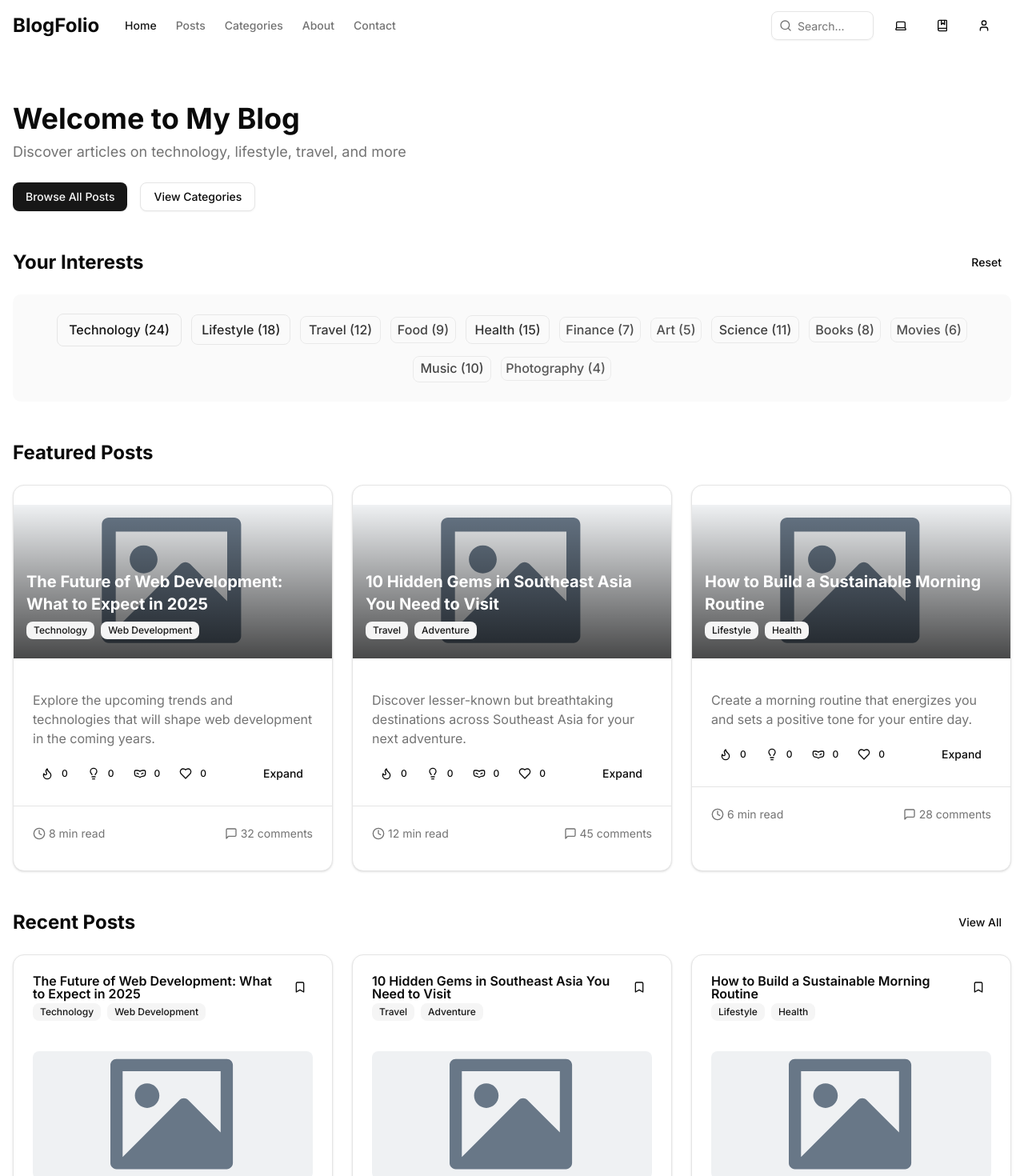
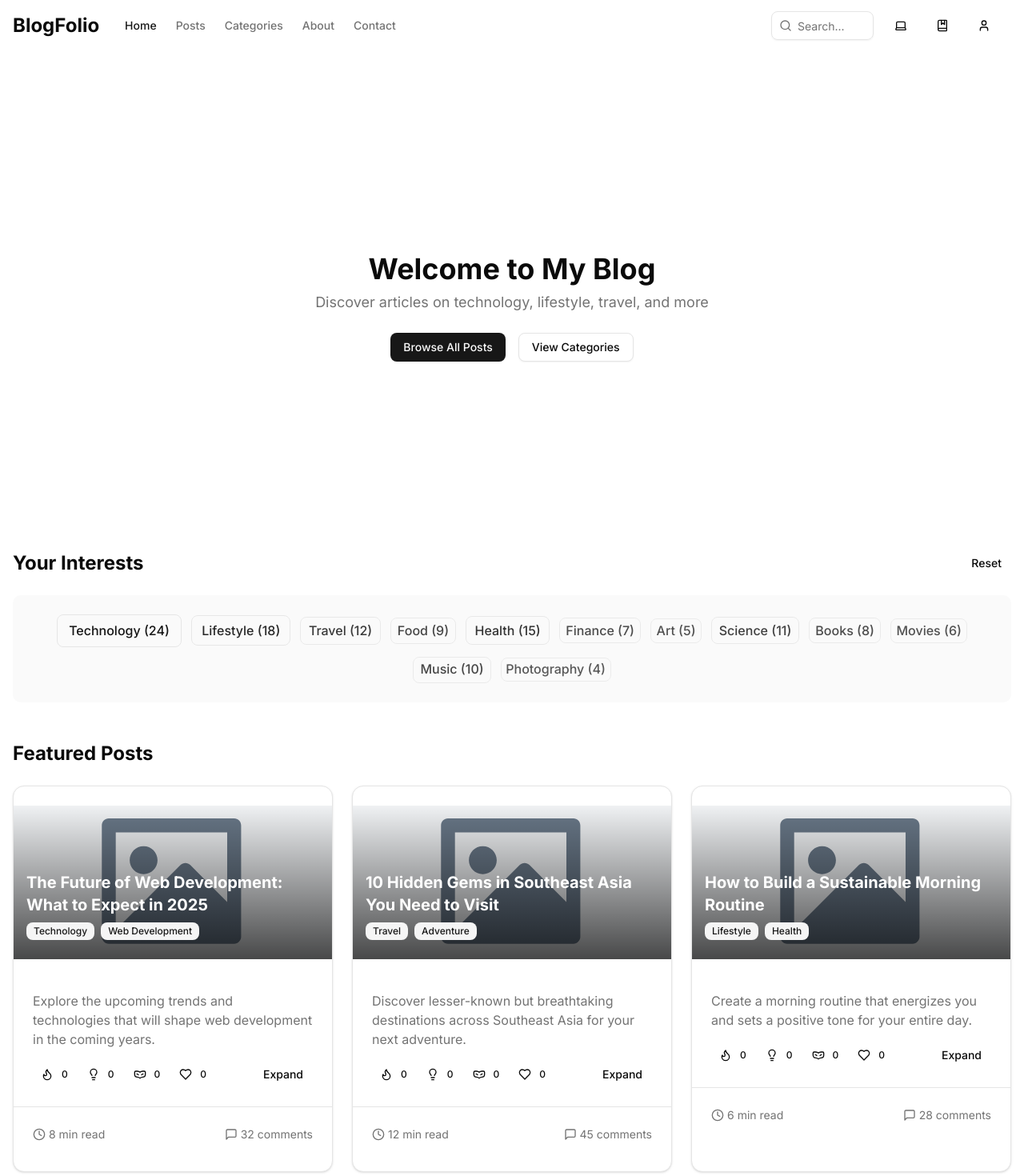
Before and after one commit to aditya-23140/blog, a Next.js app: page / in a window 1280 px wide. Shown: the top 1470 px of the page at 80% size. Built offline with nearby package versions, Linux system fonts and the light colour scheme.

Commit message:
Enhance post card layout with improved styling and structure

```diff
--- a/app/page.js
+++ b/app/page.js
@@ -20,7 +20,7 @@ export default function Home() {
 
   return (
     <main className="container mx-auto px-4 py-16">
-      <section className="mb-12">
+      <section className="mb-12 h-[64vh] flex flex-col items-center justify-center">
         <h1 className="text-4xl font-bold mb-2">Welcome to My Blog</h1>
         <p className="text-muted-foreground text-lg mb-6">
           Discover articles on technology, lifestyle, travel, and more
@@ -58,16 +58,17 @@ export default function Home() {
           </Button>
         </div>
         <div className="grid grid-cols-1 md:grid-cols-2 lg:grid-cols-3 gap-6">
-          {posts.slice(0, 6).map((post) => (
+          {posts.slice(0, 6).map((post, index) => (
             <Card
               key={post.id}
-              className="group hover:shadow-lg transition-all duration-300"
+              className="group hover:shadow-xl transition-all duration-300 hover:-translate-y-1.5"
             >
+              <Link key={index} href={`/posts/${post.slug}`}>
                 <CardHeader className="pb-2">
                   <div className="flex justify-between items-start">
                     <div className="space-y-1">
                       <CardTitle className="group-hover:text-primary transition-colors">
-                      <Link href={`/posts/${post.slug}`}>{post.title}</Link>
+                        {post.title}
                       </CardTitle>
                       <div className="flex flex-wrap gap-2">
                         {post.categories.map((category) => (
@@ -90,7 +91,8 @@ export default function Home() {
                   <div className="relative h-40 mb-4 overflow-hidden rounded-md">
                     <img
                       src={
-                      post.coverImage || `/placeholder.svg?height=200&width=400`
+                        post.coverImage ||
+                        `/placeholder.svg?height=200&width=400`
                       }
                       alt={post.title}
                       className="object-cover w-full h-full transition-transform duration-300 group-hover:scale-105"
@@ -100,7 +102,7 @@ export default function Home() {
                     {post.excerpt}
                   </p>
 
-                <div className="h-0 overflow-hidden opacity-0 group-hover:h-auto group-hover:opacity-100 group-hover:mt-4 transition-all duration-300">
+                  <div className="h-0 overflow-hidden opacity-0 group-hover:h-auto group-hover:opacity-100 group-hover:mt-4 transition-all duration-300 mb-3">
                     <div className="bg-muted p-3 rounded-md">
                       <p className="text-sm font-medium mb-2">Quick Summary:</p>
                       <ul className="text-sm list-disc pl-5 space-y-1">
@@ -124,6 +126,7 @@ export default function Home() {
                     <Clock className="h-4 w-4" /> {post.readTime} min read
                   </span>
                 </CardFooter>
+              </Link>
             </Card>
           ))}
         </div>
```
Lines whose indentation alone changed are shown as unchanged.
